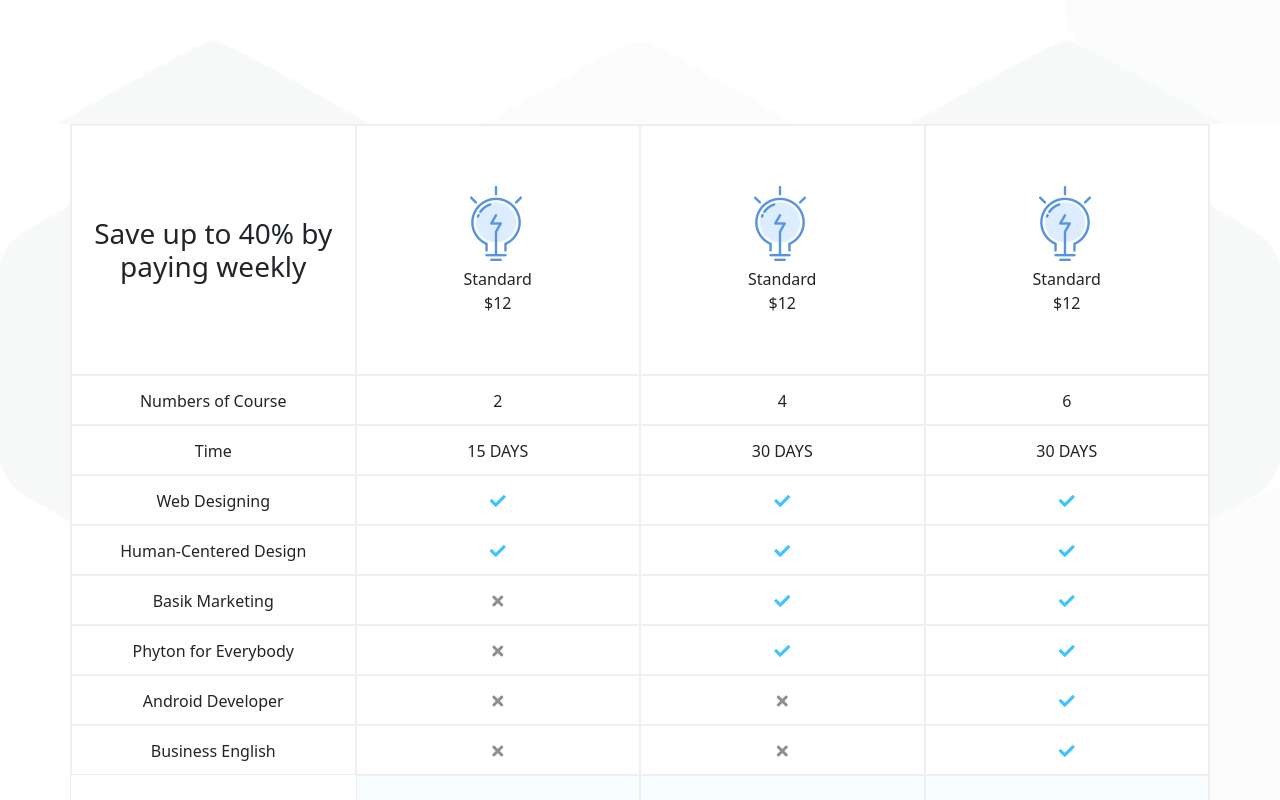
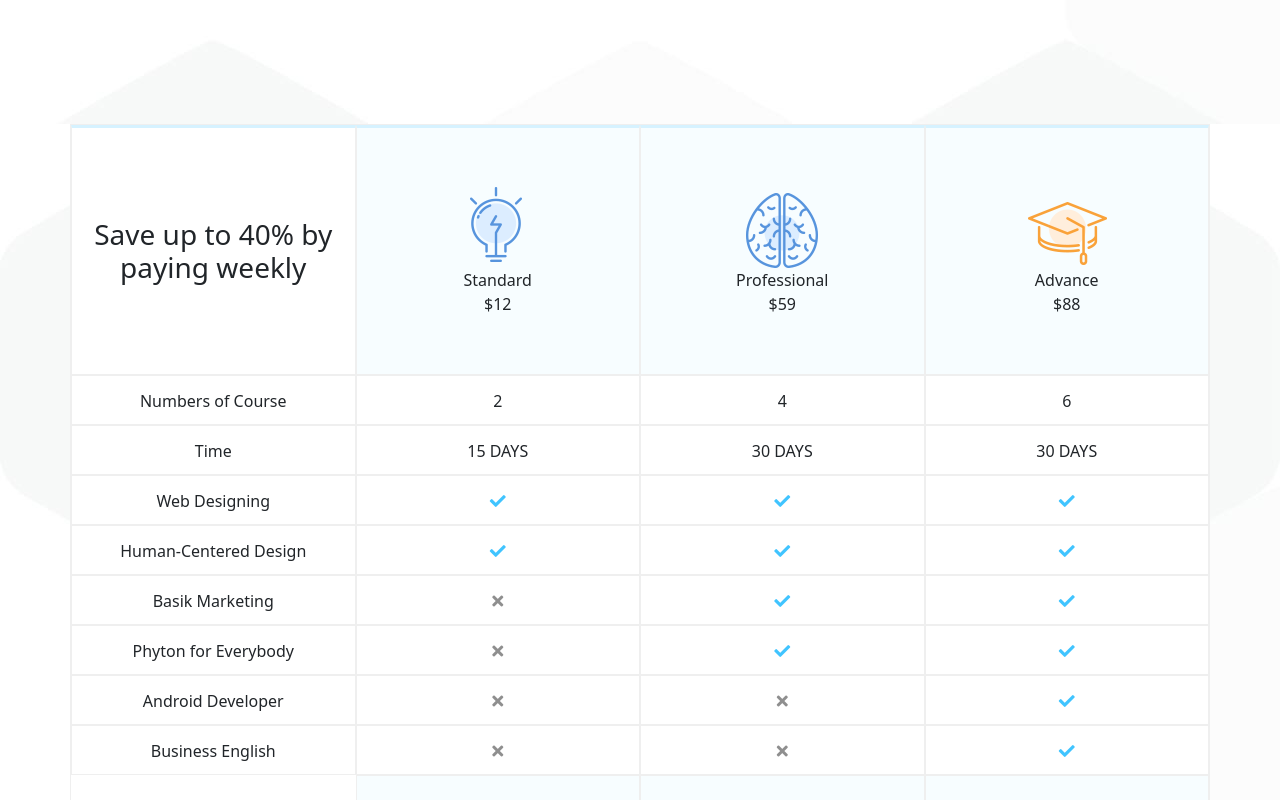
Before and after one commit to MarioFantasia/proj-html-vuejs, a Vue app: page / in a window 1280 px wide. Shown: the part 4080-4880 px from the top of the page. Built offline with nearby package versions, Linux system fonts and the light colour scheme.

Commit message:
completamento section pricing

```diff
--- a/src/components/MainComponents/SectionPricing.vue
+++ b/src/components/MainComponents/SectionPricing.vue
@@ -10,7 +10,9 @@
                     <ul>
                         <li v-for="(elm, index) in indicator" :key="index">{{elm}}</li>
                     </ul>
+                    <div class="empty"></div>
                 </div>
+
 
                 <div class="col-3">
                     <div class="box box_image cflex">
@@ -38,10 +40,10 @@
                 <div class="col-3">
                     <div class="box box_image cflex">
                         <div class="image">
-                            <img src="../../assets/img/main/h5-custom-icon-7.png" alt="">
+                            <img src="../../assets/img/main/h5-custom-icon-8.png" alt="">
                         </div>
-                        <div class="type">Standard</div>
-                        <div class="cost">$12</div>
+                        <div class="type">Professional</div>
+                        <div class="cost">$59</div>
                     </div>
                     <ul>
                         <li>4</li>
@@ -61,10 +63,10 @@
                 <div class="col-3">
                     <div class="box box_image cflex">
                         <div class="image">
-                            <img src="../../assets/img/main/h5-custom-icon-7.png" alt="">
+                            <img src="../../assets/img/main/h5-custom-icon-9.png" alt="">
                         </div>
-                        <div class="type">Standard</div>
-                        <div class="cost">$12</div>
+                        <div class="type">Advance</div>
+                        <div class="cost">$88</div>
                     </div>
                     <ul>
                         <li>6</li>
@@ -100,7 +102,11 @@ export default {
                 'Phyton for Everybody',
                 'Android Developer',
                 'Business English',
-            ]
+            ],
+            standard : false,
+            proifessional : false,
+            advance : false
+
         }
     }
 }
@@ -114,6 +120,9 @@ export default {
             border: 1px solid #efefef;
             .col-3 {
                 padding: 0;
+                &:hover .box_image {
+                    border-top-color: #40c4ff;
+                }
             }
         }
     }
@@ -122,6 +131,7 @@ export default {
         height: 250px;
         background-color: #fff;
         border: 1px solid #efefef;
+        border-top: 3px solid #d6f2ff;
     }
 
     ul {
@@ -150,9 +160,16 @@ export default {
         text-align: center;
     }
 
+    .empty {
+        width: 100%;
+        height: 120px;
+        background-color: #fff;
+    }
+
     .box_image {
         text-align: center;
         justify-content: center;
+        background-color: #f7fdff;
     }
 
     .button {
@@ -166,7 +183,10 @@ export default {
             height: 60px;
             background-color: white;
             border: 1px solid #efefef;
-
+            &:hover {
+                color: white;
+                background-color: #40c4ff;
+            }
         }
     }
 </style>
```
